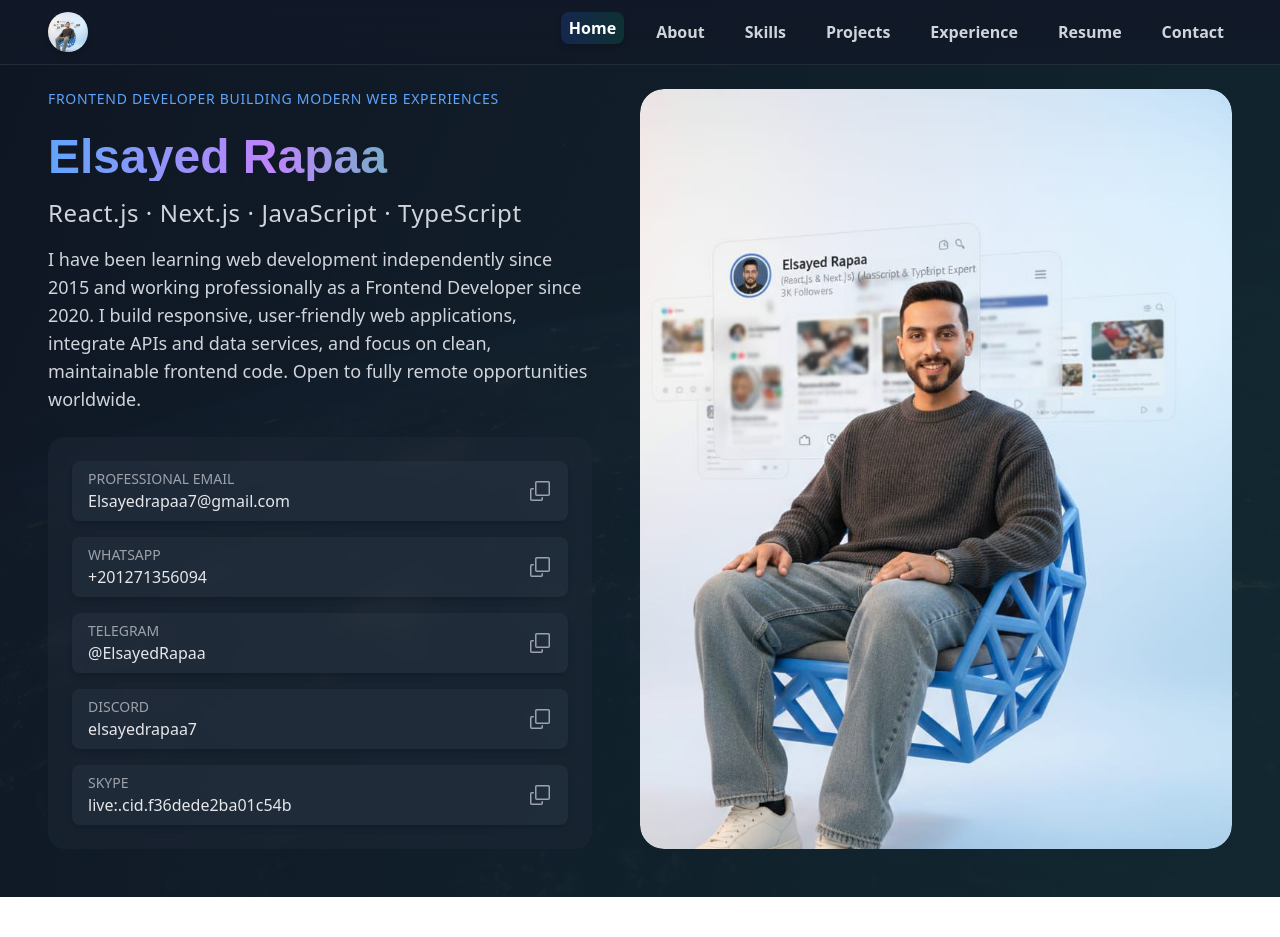
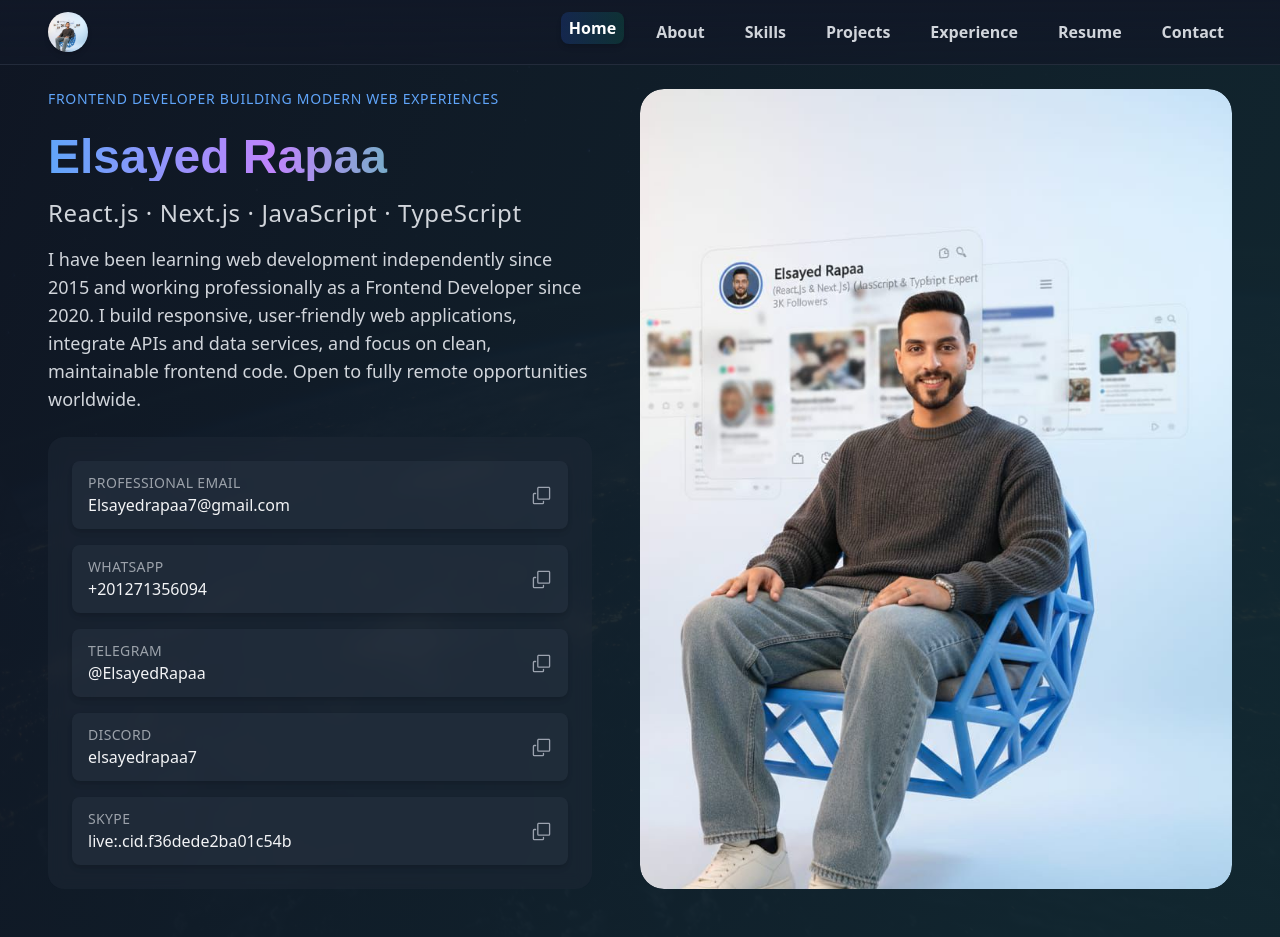
Before and after one commit to ElsayedRapaa/New-Portfolio, a React (Vite) app: page / in a window 1280 px wide. Before the commit the page ends 897 px from the top, so only its background shows below. Built offline with nearby package versions, Linux system fonts and the light colour scheme.

Commit message:
Improve homepage contact links and copy controls

```diff
--- a/src/components/home-contact.tsx
+++ b/src/components/home-contact.tsx
@@ -1,89 +1,76 @@
 import React, { useState } from "react";
-import { GoCopy } from "react-icons/go";
+import { GoCopy, GoExternalLink } from "react-icons/go";
 
 interface HomeContactProps {
   title: string;
   contactID: string;
+  href?: string;
 }
 
-const HomeContact: React.FC<HomeContactProps> = ({ title, contactID }) => {
-  const [copy, setCopy] = useState("");
-  const [activeCopy, setActiveCopy] = useState(false);
+const HomeContact: React.FC<HomeContactProps> = ({
+  title,
+  contactID,
+  href,
+}) => {
+  const [copied, setCopied] = useState(false);
 
-  const handleCopy = () => {
-    navigator.clipboard.writeText(contactID).then(() => {
-      setCopy("Copied!");
-      setActiveCopy(true);
-      setTimeout(() => {
-        setActiveCopy(false);
-      }, 1500);
-    });
+  const handleCopy = async () => {
+    try {
+      await navigator.clipboard.writeText(contactID);
+      setCopied(true);
+      window.setTimeout(() => setCopied(false), 1800);
+    } catch {
+      setCopied(false);
+    }
   };
 
   return (
-    <div
-      className="
-        flex
-        items-center
-        justify-between
-        px-4
-        py-2
-        rounded-lg
-        bg-gray-700/30
-        hover:bg-gray-700/50
-        duration-200
-        shadow-md
-        group
-        cursor-pointer
-        relative
-        animate-text-bigger
-      "
-      onClick={handleCopy}
-    >
-      <div>
-        <p
-          className="
-            text-gray-300/70
-            text-sm
-            uppercase
-          "
-        >
+    <div className="flex items-center justify-between gap-4 px-4 py-3 rounded-lg bg-gray-700/30 hover:bg-gray-700/50 duration-200 shadow-md group relative">
+      <div className="min-w-0">
+        <p className="text-gray-300/70 text-xs sm:text-sm uppercase tracking-wide">
           {title}
         </p>
-        <p
-          className="
-            text-gray-200
-            font-medium
-          "
+        {href ? (
+          <a
+            href={href}
+            target={href.startsWith("http") ? "_blank" : undefined}
+            rel={href.startsWith("http") ? "noopener noreferrer" : undefined}
+            className="text-gray-100 font-medium break-all hover:text-blue-300 transition-colors"
+          >
+            {contactID}
+          </a>
+        ) : (
+          <p className="text-gray-100 font-medium break-all">{contactID}</p>
+        )}
+      </div>
+
+      <div className="flex items-center gap-3 shrink-0">
+        {href && (
+          <a
+            href={href}
+            target={href.startsWith("http") ? "_blank" : undefined}
+            rel={href.startsWith("http") ? "noopener noreferrer" : undefined}
+            aria-label={`Open ${title}`}
+            className="text-gray-400 hover:text-blue-400 transition-colors"
+          >
+            <GoExternalLink size={21} />
+          </a>
+        )}
+        <button
+          type="button"
+          onClick={handleCopy}
+          aria-label={`Copy ${title}`}
+          title={copied ? "Copied!" : "Copy"}
+          className="text-gray-400 hover:text-blue-400 transition-colors"
         >
-          {contactID}
-        </p>
+          <GoCopy size={21} />
+        </button>
       </div>
-      <div
-        className="
-          text-gray-400
-          group-hover:text-blue-400
-          duration-200
-        "
-      >
-        <GoCopy size={24} />
-      </div>
-      {activeCopy && copy && (
-        <div
-          className="
-            absolute
-            w-fit
-            h-fit
-            -top-7
-            right-0
-            bg-green-500
-            text-white
-            rounded-lg
-            px-1
-          "
-        >
-          {copy}
-        </div>
+
+      {copied && (
+        <span className="absolute -top-6 right-3 bg-green-600 text-white text-xs rounded-md px-2 py-1">
+          Copied!
+        </span>
       )}
     </div>
   );
```
